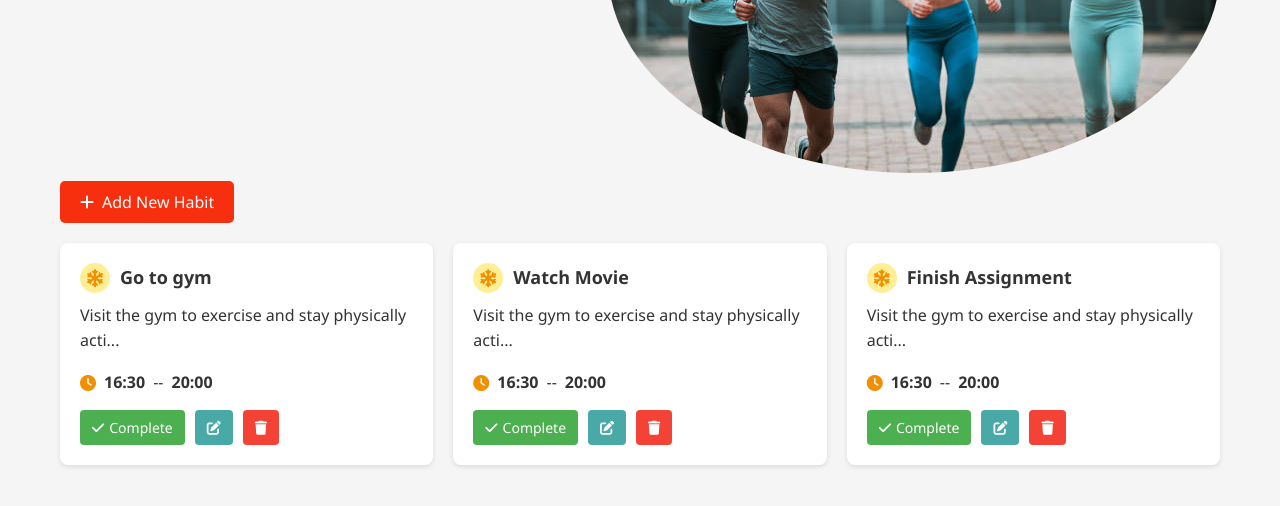
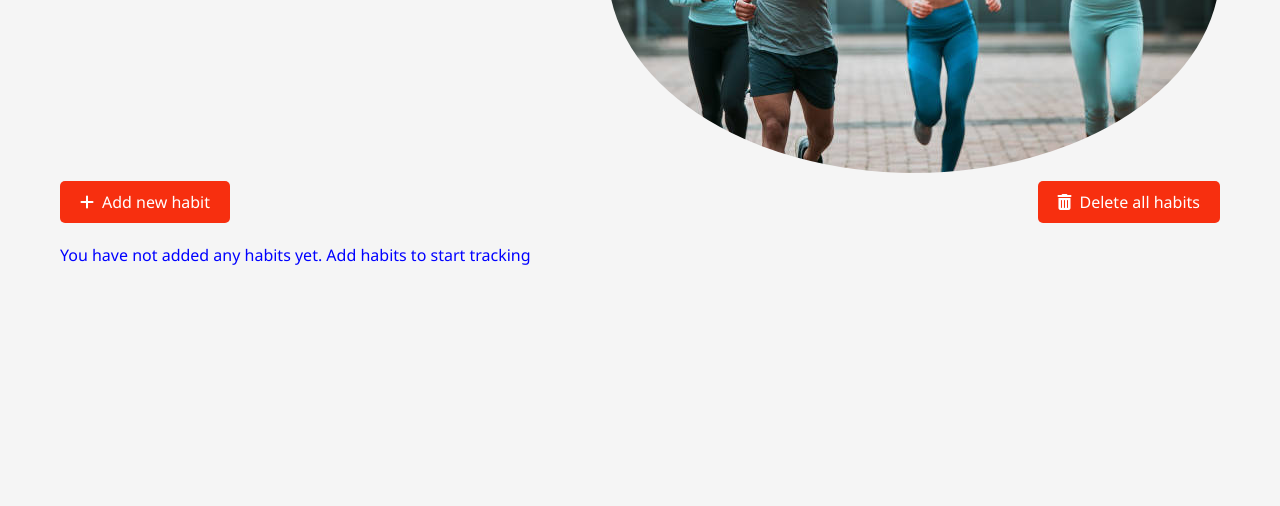
Before and after one commit to larryking01/Habit-Tracker, a plain HTML site: page index.html in a window 1280 px wide. Shown: the part 364-870 px from the top of the page. After the commit the page ends 800 px from the top, so only its background shows below. Drawn offline with Linux system fonts and the light colour scheme.

Commit message:
persisted habit data on creating a new habit and page reload

```diff
--- a/css/styles.css
+++ b/css/styles.css
@@ -101,6 +101,12 @@ header {
 }
 
 
+.add-delete-all-btn-section {
+    display: flex;
+    justify-content: space-between;
+}
+
+
 .add-habit-btn {
     background-color: var(--primary);
     color: white;
@@ -118,6 +124,28 @@ header {
 .add-habit-btn:hover {
     background-color: #1d6a8a;
 }
+
+
+.delete-all-habits-btn {
+    background-color: var(--primary);
+    color: white;
+    border: none;
+    padding: 10px 20px;
+    border-radius: 5px;
+    cursor: pointer;
+    font-size: 16px;
+    margin-bottom: 20px;
+    display: flex;
+    align-items: center;
+    gap: 8px;
+}
+
+.delete-all-habits-btn:hover {
+    background-color: #1d6a8a;
+}
+
+
+
 
 .no-habits-text {
     display: block;
--- a/index.html
+++ b/index.html
@@ -43,9 +43,15 @@
 
 
             <!-- add habit button -->
-            <button class="add-habit-btn" id="addHabitBtn">
-                <i class="fas fa-plus"></i> Add New Habit
-            </button>
+             <div class="add-delete-all-btn-section">
+                <button class="add-habit-btn" id="addHabitBtn">
+                    <i class="fas fa-plus"></i> Add new habit
+                </button>
+
+                <button class="delete-all-habits-btn" id="deleteHabitBtn">
+                    <i class="fa-solid fa-trash-can"></i> Delete all habits
+                </button>
+            </div>
 
 
             <!-- no habits initially -->
--- a/js/storage.js
+++ b/js/storage.js
@@ -1,57 +1,23 @@
 // logic for persisting data with localStorage
-
-let habitsArray = [
-    {
-        id: 1,
-        title: "Go to gym",
-        description: "Visit the gym to exercise and stay physically active. Aim to build strength, improve endurance, and maintain a healthy lifestyle",
-        startTime: "16:30",
-        endTime: "20:00",
-        isCompleted: false,
-        setIsNotCompleted: () => {
-            this.isCompleted = false
-        },
-        setIsCompleted: () => {
-            this.isCompleted = true
-        },
-        backgroundColor: "red",
-        currentStreak: 0
-    },
-    {
-        id: 1,
-        title: "Watch Movie",
-        description: "Visit the gym to exercise and stay physically active. Aim to build strength, improve endurance, and maintain a healthy lifestyle",
-        startTime: "16:30",
-        endTime: "20:00",
-        isCompleted: false,
-        setIsNotCompleted: () => {
-            this.isCompleted = false
-        },
-        setIsCompleted: () => {
-            this.isCompleted = true
-        },
-        backgroundColor: "red",
-        currentStreak: 0
-    },
-    {
-        id: 1,
-        title: "Finish Assignment",
-        description: "Visit the gym to exercise and stay physically active. Aim to build strength, improve endurance, and maintain a healthy lifestyle",
-        startTime: "16:30",
-        endTime: "20:00",
-        isCompleted: false,
-        setIsNotCompleted: () => {
-            this.isCompleted = false
-        },
-        setIsCompleted: () => {
-            this.isCompleted = true
-        },
-        backgroundColor: "red",
-        currentStreak: 0
-    }
+// {
+//     id: 1,
+//     title: "Watch Movie",
+//     description: "Visit the gym to exercise and stay physically active. Aim to build strength, improve endurance, and maintain a healthy lifestyle",
+//     startTime: "16:30",
+//     endTime: "20:00",
+//     isCompleted: false,
+//     setIsNotCompleted: () => {
+//         this.isCompleted = false
+//     },
+//     setIsCompleted: () => {
+//         this.isCompleted = true
+//     },
+//     backgroundColor: "red",
+//     currentStreak: 0
+// }
 
 
-]
+let habitsArray = [ ]
 
 
 
@@ -60,16 +26,37 @@ let habitsArray = [
 
 // function to dynamically add a habit to the habitsArray.
 const addNewHabit = ( habit ) => {
+    habitsArray = JSON.parse(localStorage.getItem("habitsArray")) || []
+    console.log("from initial add habits array = ", habitsArray )
+
+    // adding a new habit using the spread operator
     habitsArray = [ ...habitsArray, habit ]
 
-    console.log("habits array = ", habitsArray )
+    console.log("after adding, habits array = ", habitsArray)
+
+    // persisting the habits data with local storage.
+    localStorage.setItem("habitsArray", JSON.stringify( habitsArray ))
+
 }
 
 
 
 // function to get all habits
 const getAllHabits = ( ) => {
-    return habitsArray
+    let allHabitsFromLocalStorage = localStorage.getItem("habitsArray")
+    if( allHabitsFromLocalStorage ) {
+        allHabitsFromLocalStorage = JSON.parse( allHabitsFromLocalStorage ) || [ ]
+        console.log("from get habits, all habits from local storage = ", allHabitsFromLocalStorage )
+
+        return allHabitsFromLocalStorage
+    }
+
+}
+
+
+// function to clear all habits from local storage.
+const clearAllHabits = ( ) => {
+    localStorage.removeItem("habitsArray")
 }
 
 
@@ -91,5 +78,6 @@ const getAllHabits = ( ) => {
 export {
     habitsArray,
     addNewHabit,
-    getAllHabits
+    getAllHabits,
+    clearAllHabits
 }
--- a/js/ui.js
+++ b/js/ui.js
@@ -1,10 +1,11 @@
 // logic to dynamically update the UI
-import { habitsArray, addNewHabit, getAllHabits } from "./storage.js";
+import { addNewHabit, getAllHabits, clearAllHabits } from "./storage.js";
 
 
 
 let habitsGrid = document.querySelector(".habits-grid")
 let noHabitsText = document.querySelector(".no-habits-text")
+let deleteAllHabitsBtn = document.querySelector(".delete-all-habits-btn")
 
 // Modal functionality
 let habitTitleInput = document.getElementById("habitTitle")
@@ -20,18 +21,49 @@ const createHabitBtn = document.getElementById("createHabitBtn")
 
 
 
-document.addEventListener("DOMContentLoaded", () => {
-    console.log("length of habits array = ", habitsArray.length )
-    generateHabits()
+const showNoHabitsTextOrNot = () => {
+    let allHabitsFromLocalStorage = getAllHabits()
 
-    if( habitsArray.length > 0 ) {
+    if ( allHabitsFromLocalStorage ) {
         noHabitsText.style.display = "none"
+        console.log("length of habits array = ", allHabitsFromLocalStorage.length )
+        console.log("from dom loaded, all habits from local storage = ", allHabitsFromLocalStorage )
+        generateHabits()
+
     }
     else {
+        console.log("from dom loaded, all habits from local storage = ", allHabitsFromLocalStorage )
         noHabitsText.textContent = "You have not added any habits yet. Add habits to start tracking"
         noHabitsText.style.display = "block"
+
     }
+
+}
+
+
+// function to delete all habits
+const deleteAllHabits = () => {
+    clearAllHabits()
+    showNoHabitsTextOrNot()
+    generateHabits()
+}
+
+
+deleteAllHabitsBtn.addEventListener("click", () => {
+    deleteAllHabits()
 })
+
+
+
+
+
+document.addEventListener("DOMContentLoaded", () => {
+    showNoHabitsTextOrNot()
+    generateHabits()
+})
+
+
+
 
 
 
@@ -39,7 +71,6 @@ document.addEventListener("DOMContentLoaded", () => {
 const generateHabits = ( ) => {
     habitsGrid.innerHTML = ""
     let allHabits = getAllHabits()
-    console.log("all habits = ", allHabits )
 
     let habitsCardHTML = allHabits.map( habit => `
         <div class="habit-card">
@@ -52,7 +83,7 @@ const generateHabits = ( ) => {
 
 
             <div class="habit-description">
-                <p>${ habit.description.slice( 0, 50)}...</p>
+                <p>${ habit.description.slice( 0, 50) }...</p>
             </div>
 
 
@@ -131,10 +162,17 @@ habitForm.addEventListener("submit", ( e ) => {
 
 
     addNewHabit( newHabit )
-
+    showNoHabitsTextOrNot()
     generateHabits()
 
+    // toggling modal display off
+    addHabitModal.style.display = "none"
 
+    // resetting form input values.
+    habitTitleInput.value = ""
+    descriptionInput.value = ""
+    startTimeInput.value = ""
+    endTimeInput.value = ""
 
 })
 
```
